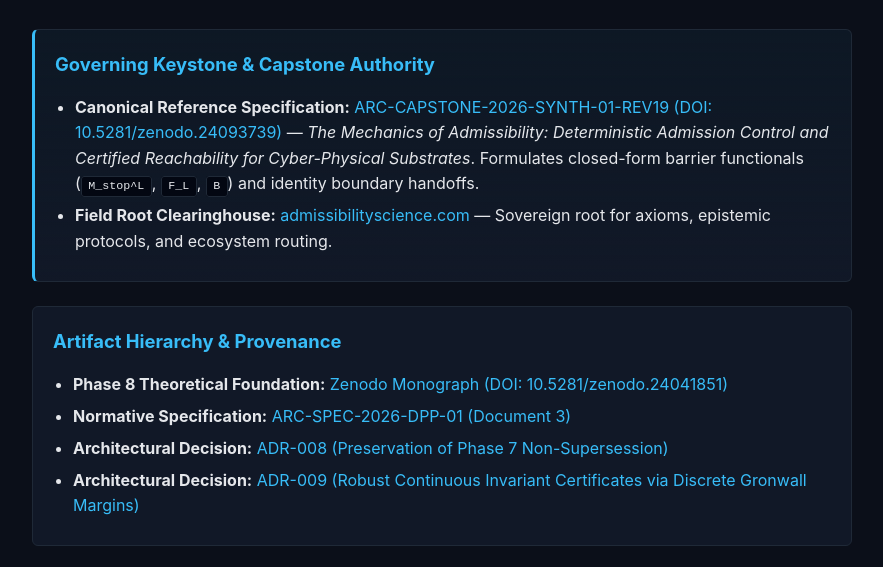
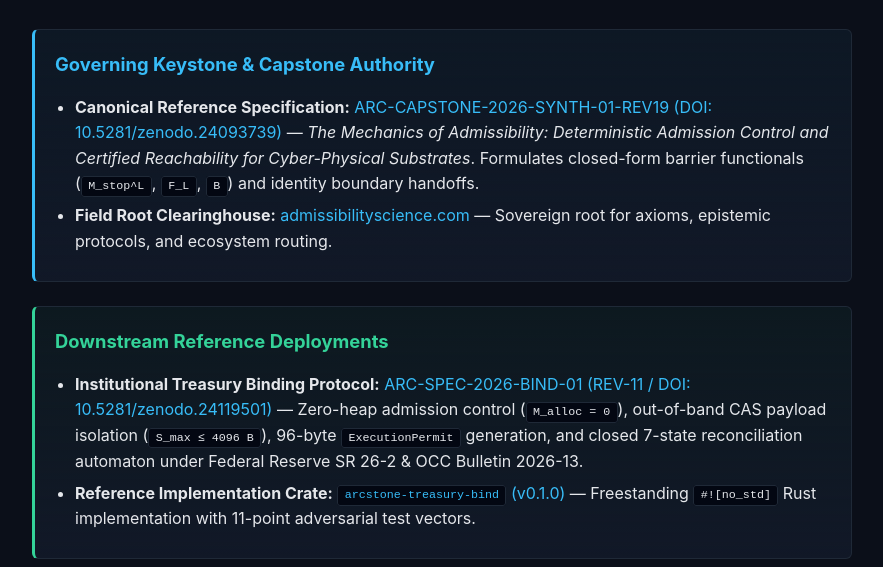
Before and after one commit to trencinodin-stack/domain-projection-spec, a plain HTML site: page index.html in a window 1280 px wide. Shown: the part 186-753 px from the top of the page, without its empty margins (198-1081 px from the left). Drawn offline with Linux system fonts and the light colour scheme.

Commit message:
Add treasury card section to index.html

```diff
--- a/index.html
+++ b/index.html
@@ -74,6 +74,10 @@
       border-left: 3px solid var(--accent);
       background: linear-gradient(180deg, rgba(56, 189, 248, 0.05), rgba(17, 24, 39, 1));
     }
+    .card-treasury {
+      border-left: 3px solid var(--accent2);
+      background: linear-gradient(180deg, rgba(52, 211, 153, 0.05), rgba(17, 24, 39, 1));
+    }
     ul {
       margin: 0.5rem 0 0 1.25rem;
       padding: 0;
@@ -146,6 +150,7 @@
         ],
         "isPartOf": "https://zenodo.org/communities/arcstone-continuity-core",
         "citation": [
+          "https://doi.org/10.5281/zenodo.24119501",
           "https://doi.org/10.5281/zenodo.24093739",
           "https://doi.org/10.5281/zenodo.24041851",
           "https://doi.org/10.5281/zenodo.23967282",
@@ -174,6 +179,14 @@
       <ul>
         <li><strong>Canonical Reference Specification:</strong> <a href="https://doi.org/10.5281/zenodo.24093739" target="_blank" rel="noopener">ARC-CAPSTONE-2026-SYNTH-01-REV19 (DOI: 10.5281/zenodo.24093739)</a> &mdash; <em>The Mechanics of Admissibility: Deterministic Admission Control and Certified Reachability for Cyber-Physical Substrates</em>. Formulates closed-form barrier functionals (<code>M_stop^L</code>, <code>F_L</code>, <code>B</code>) and identity boundary handoffs.</li>
         <li><strong>Field Root Clearinghouse:</strong> <a href="https://admissibilityscience.com" target="_blank" rel="noopener">admissibilityscience.com</a> &mdash; Sovereign root for axioms, epistemic protocols, and ecosystem routing.</li>
+      </ul>
+    </div>
+
+    <div class="card card-treasury">
+      <h2 style="color: var(--accent2);">Downstream Reference Deployments</h2>
+      <ul>
+        <li><strong>Institutional Treasury Binding Protocol:</strong> <a href="https://doi.org/10.5281/zenodo.24119501" target="_blank" rel="noopener">ARC-SPEC-2026-BIND-01 (REV-11 / DOI: 10.5281/zenodo.24119501)</a> &mdash; Zero-heap admission control (<code>M_alloc = 0</code>), out-of-band CAS payload isolation (<code>S_max &le; 4096 B</code>), 96-byte <code>ExecutionPermit</code> generation, and closed 7-state reconciliation automaton under Federal Reserve SR 26-2 &amp; OCC Bulletin 2026-13.</li>
+        <li><strong>Reference Implementation Crate:</strong> <a href="https://github.com/trencinodin-stack/arcstone-treasury-bind" target="_blank" rel="noopener"><code>arcstone-treasury-bind</code> (v0.1.0)</a> &mdash; Freestanding <code>#![no_std]</code> Rust implementation with 11-point adversarial test vectors.</li>
       </ul>
     </div>
 
```
